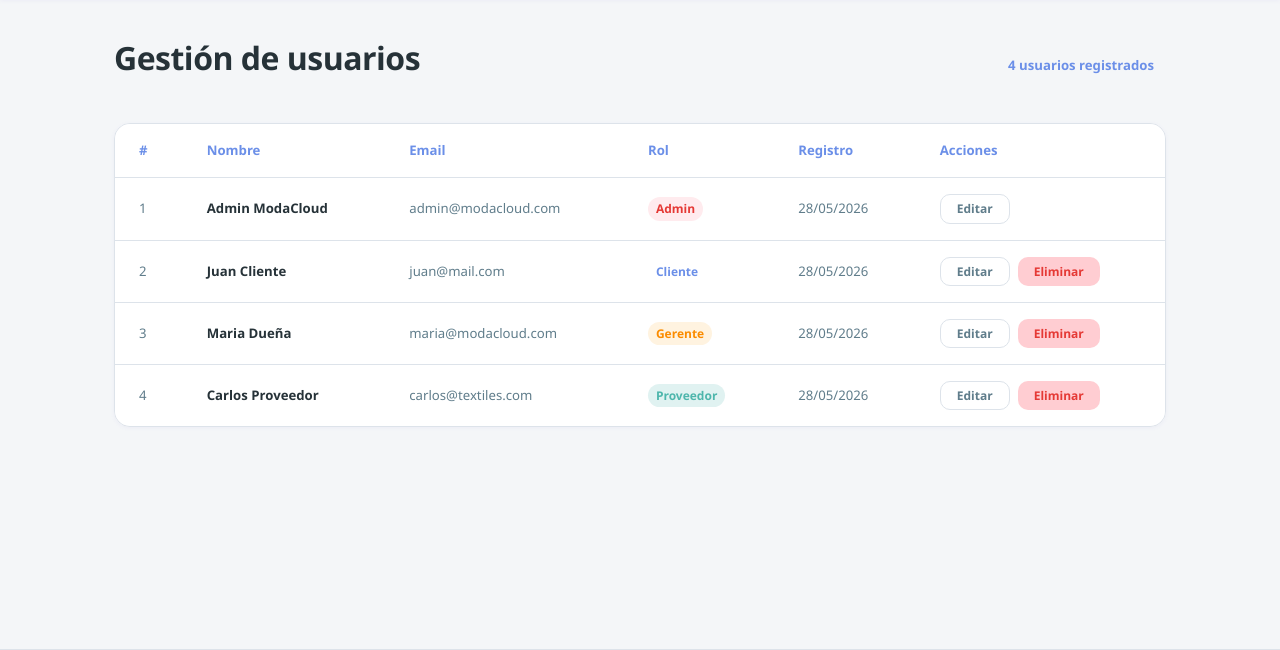
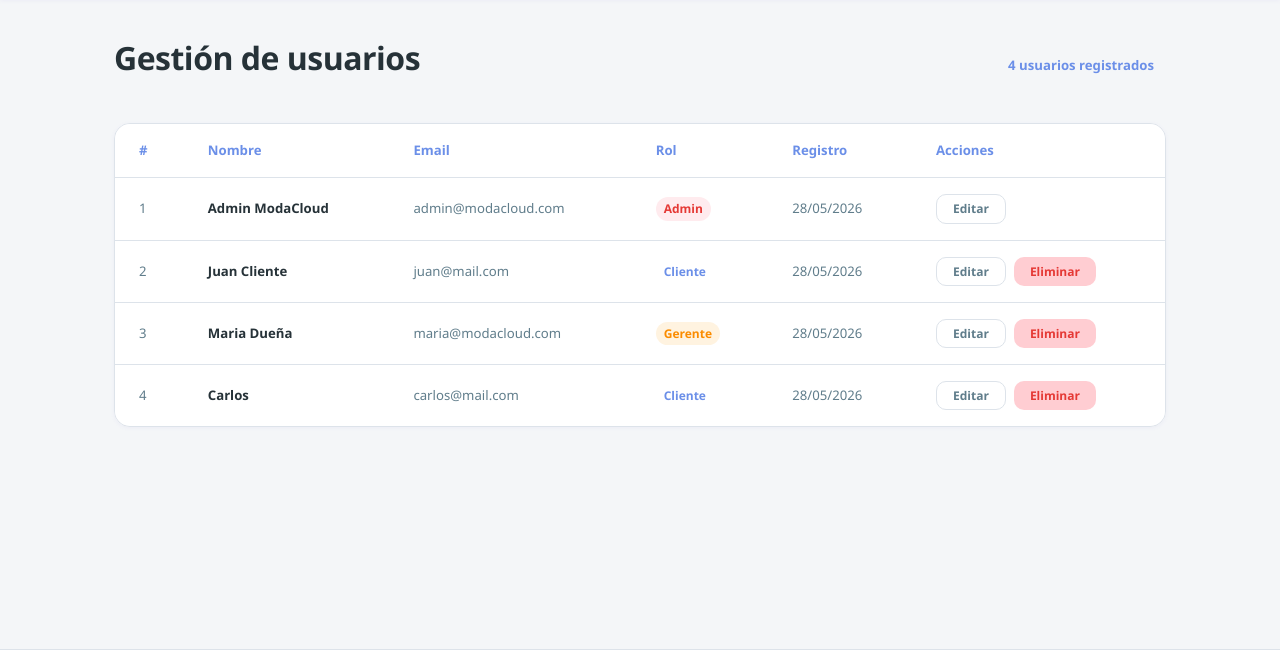
Before and after one commit to maximo1x1B/ModaCloud, a PHP site: page /admin/usuarios in a window 1280 px wide. Shown: the part 65-715 px from the top of the page. Run offline with PHP 8.4, Linux system fonts and the light colour scheme; the visitor is signed in with stand-in values (Sample User, id 1); data comes from the database, SQL or seed files in the repository.

Commit message:
feat: update 5

```diff
--- a/schema.sql
+++ b/schema.sql
@@ -12,7 +12,7 @@
     nombre      VARCHAR(100) NOT NULL,
     email       VARCHAR(150) NOT NULL UNIQUE,
     password    VARCHAR(255) NOT NULL,
-    rol         ENUM('cliente','gerente','proveedor','admin') NOT NULL DEFAULT 'cliente',
+    rol         ENUM('cliente','gerente','admin') NOT NULL DEFAULT 'cliente',
     created_at  TIMESTAMP DEFAULT CURRENT_TIMESTAMP
 );
 
@@ -72,7 +72,7 @@
 ('Admin ModaCloud', 'admin@modacloud.com', '$2y$10$92IXUNpkjO0rOQ5byMi.Ye4oKoEa3Ro9llC/.og/at2.uheWG/igi', 'admin'),
 ('Juan Cliente',    'juan@mail.com',       '$2y$10$92IXUNpkjO0rOQ5byMi.Ye4oKoEa3Ro9llC/.og/at2.uheWG/igi', 'cliente'),
 ('Maria Dueña',     'maria@modacloud.com', '$2y$10$92IXUNpkjO0rOQ5byMi.Ye4oKoEa3Ro9llC/.og/at2.uheWG/igi', 'gerente'),
-('Carlos Proveedor','carlos@textiles.com', '$2y$10$92IXUNpkjO0rOQ5byMi.Ye4oKoEa3Ro9llC/.og/at2.uheWG/igi', 'proveedor');
+('Carlos','carlos@mail.com', '$2y$10$92IXUNpkjO0rOQ5byMi.Ye4oKoEa3Ro9llC/.og/at2.uheWG/igi', 'cliente');
 
 -- --------------------------------------------------------
 -- Productos con imágenes
--- a/src/views/admin/form-usuario.php
+++ b/src/views/admin/form-usuario.php
@@ -21,7 +21,7 @@
         <div class="form-group">
             <label class="form-label">Rol</label>
             <select name="rol" class="form-control">
-                <?php foreach (['cliente','proveedor','gerente','admin'] as $r): ?>
+                <?php foreach (['cliente','gerente','admin'] as $r): ?>
                     <option value="<?= $r ?>" <?= $usuario['rol'] === $r ? 'selected' : '' ?>>
                         <?= ucfirst($r) ?>
                     </option>
--- a/src/views/admin/usuarios.php
+++ b/src/views/admin/usuarios.php
@@ -33,7 +33,6 @@
                         $badgeRol = [
                             'admin'     => 'badge-danger',
                             'gerente'     => 'badge-warning',
-                            'proveedor' => 'badge-accent',
                             'cliente'   => 'badge-primary',
                         ];
                         $clase = $badgeRol[$u['rol']] ?? 'badge-primary';
--- a/src/views/layouts/main.php
+++ b/src/views/layouts/main.php
@@ -57,10 +57,6 @@
                 <li><a href="/proveedores">Proveedores</a></li>
                 <li><a href="/inventario">Inventario</a></li>
 
-            <?php elseif (hasRole('proveedor')): ?>
-                <li><a href="/productos">Catálogo</a></li>
-                <li><a href="/proveedores">Proveedores</a></li>
-
             <?php endif; ?>
 
             <li class="navbar-user">
```
